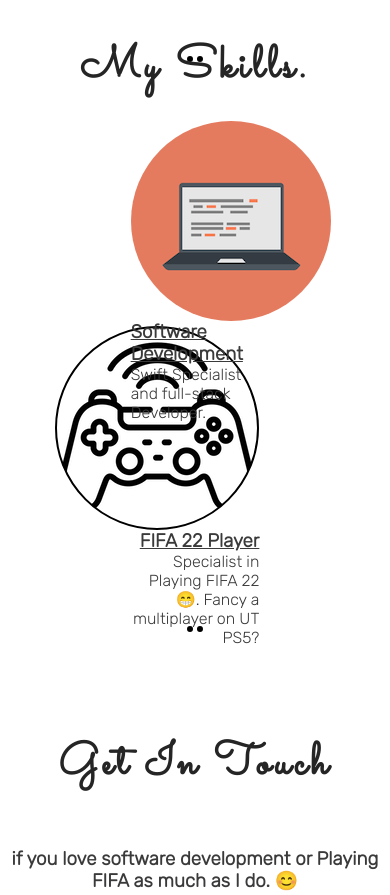
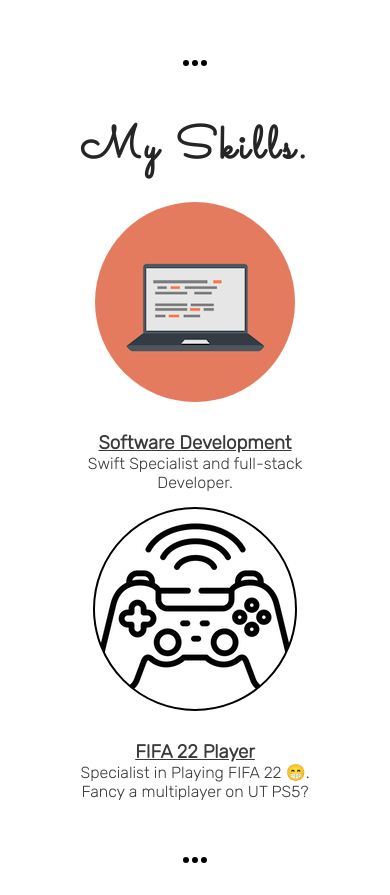
Before and after one commit to marco-gabarron/marco-gabarron-resume, a plain HTML site: page index.html in a window 390 px wide. Shown: the part 1160-2055 px from the top of the page. Drawn offline with Linux system fonts and the light colour scheme.

Commit message:
Responsive feature implemented to whole website. REAMME file updated.

```diff
--- a/assets/CSS/style.css
+++ b/assets/CSS/style.css
@@ -19,7 +19,7 @@ hr{
     border-style: dotted none none;
     border-width: 6px;
     width: 4%;
-    margin: 100px auto;
+    margin: 50px auto;
   }
 
 /* headings and logo */
@@ -128,40 +128,47 @@ h3 {
 }
 
 /* Skills Section */
-.skill-row-left{
+/* #skills {
+    height: 600px;
+} */
+
+.skill-row{
     height: 200px;
     width: 33%;
     margin: 5px auto;
     text-align: left;
 }
 
-.skill-row-right{
+.skill-about-left {
+    text-align: right;
+}
+/* .skill-row-right{
     height: 200px;
     width: 33%;
     margin: 5px auto;
     text-align: right;
-}
+} */
 
 
 #skill-img1{
     margin-right: 15px;
     width: 200px;
     height: 200px;
-    float: left;
     background: url('../images/computer.png') no-repeat center center;
     border-radius: 50%;
+    float: left;
 }
 
 #skill-img2{
     margin-left: 15px;
     width: 200px;
     height: 200px;
-    float: right;
     background: url('../images/game-controller.png') no-repeat center center;
     border-radius: 500%;
     border-style: solid;
     border-color: rgb(0, 0, 0);
     border-width: 2px;
+    float: right;
 }
 
 /* Contact-me Section */
@@ -303,7 +310,29 @@ footer {
 
 /* For larger to medium screens size from 1200px wide and down */
 @media screen and (max-width: 1200px) {
+    .skill-row {
+        width: 65%;
+        height: 300px;
+    }
 
+    .skill-about-left, .skill-about-right {
+        width: 100%;
+        padding: 0;
+        text-align: center;
+        display: block;
+        clear: both;
+    }
+
+    #skill-img1, #skill-img2, #project-img1{
+        margin: 0 auto;
+        width: 200px;
+        height: 200px;
+        float: none;
+    }
+    hr {
+        width: 6%;
+        /* display: none; */
+    }
 }
 
 /* For medium screen sizrs from 950px wide and down */
@@ -316,9 +345,7 @@ footer {
         line-height: 25px;
     }
 
-    #cover-text {
-        left: 0;
-    }
+
   }
 
 /* For small screen sizes 800px and down */
--- a/index.html
+++ b/index.html
@@ -45,22 +45,26 @@
         </div>
         <h2 class="welcome">Hello.</h2>
         <p class="intro">I'm Marco, an iOS and Web Developer. Also, a Coffee lover and Dog owner.</p>
-        <hr>
     </section>
+    <hr>
     <section id="skills">
         <h2 class="welcome">My Skills.</h2>
-        <div class="skill-row-left">
+        <div class="skill-row">
             <div id="skill-img1"></div>
-            <h3>Software Development</h3>
-            <p class="skill-img1-p">Swift Specialist and full-stack Developer.</p>
+            <div class="skill-about-right">
+                <h3>Software Development</h3>
+                <p>Swift Specialist and full-stack Developer.</p>
+            </div>
         </div>
-        <div class="skill-row-right">
+        <div class="skill-row">
             <div id="skill-img2"></div>
-            <h3>FIFA 22 Player</h3>
-            <p>Specialist in Playing FIFA 22 😁. Fancy a multiplayer on UT PS5?</p>
+            <div class="skill-about-left">
+                <h3>FIFA 22 Player</h3>
+                <p>Specialist in Playing FIFA 22 😁. Fancy a multiplayer on UT PS5?</p>
+            </div>
         </div>
-        <hr>
     </section>
+    <hr>
     <section id="contact-me">
         <h2 class="welcome">Get In Touch</h2>
         <h3 style="text-decoration: none;">if you love software development or Playing FIFA as much as I do. 😊</h3>
```
Also changed, not shown: projects.html (+4 -2 lines), 1 other file.
